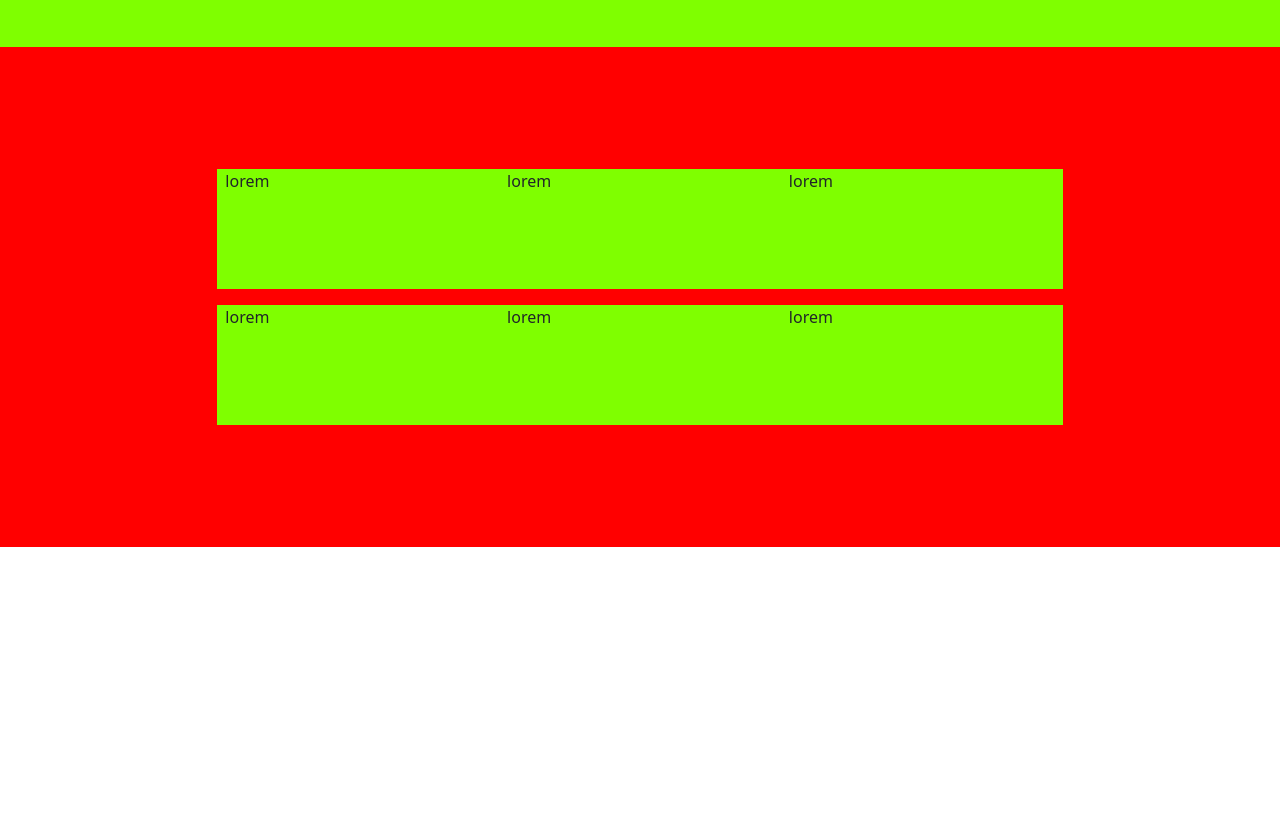
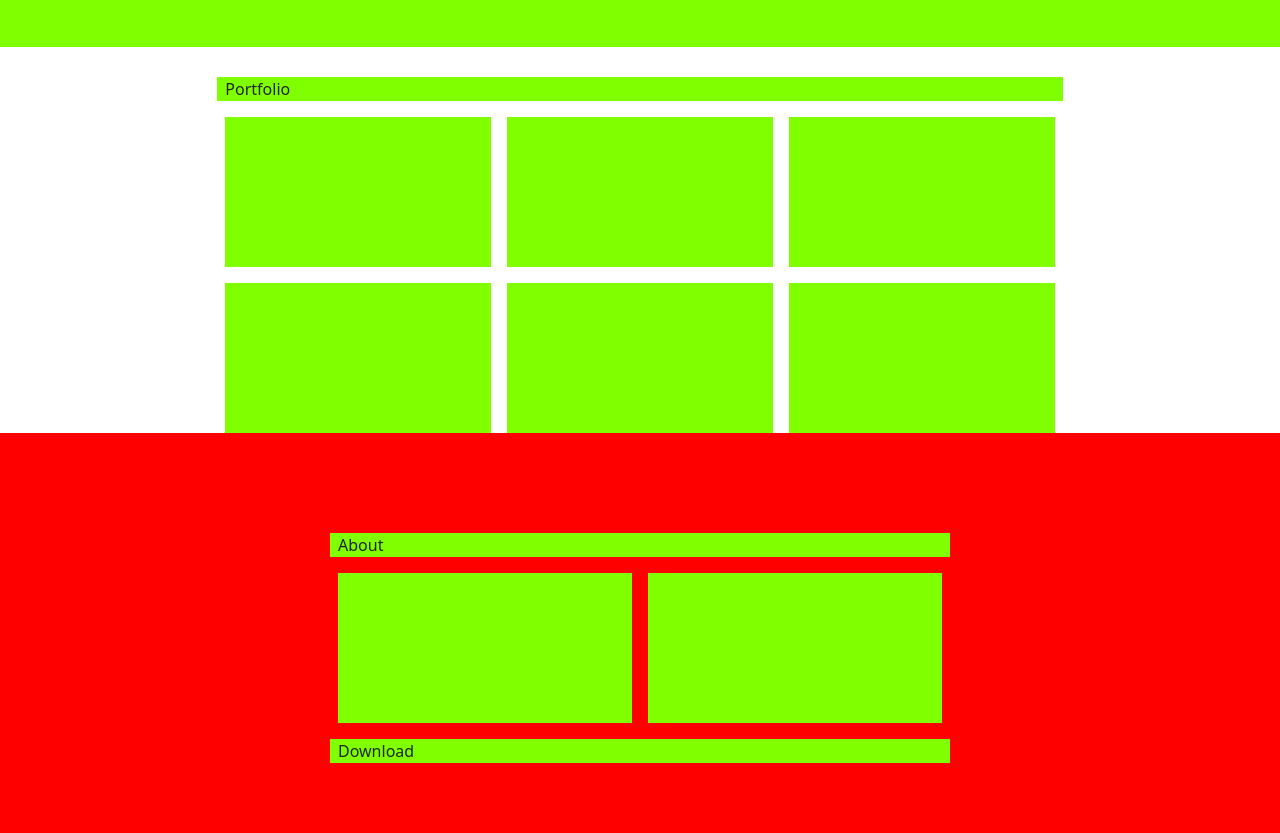
Before and after one commit to furvietto/html-css-bootstrap-freelancer, a plain HTML site: page index.html in a window 1280 px wide. Shown: the part 413-1246 px from the top of the page. Before the commit the page ends 960 px from the top, so only its background shows below. Drawn offline with nearby package versions, Linux system fonts and the light colour scheme.

Commit message:
problem portfolio

```diff
--- a/css/style.css
+++ b/css/style.css
@@ -16,16 +16,18 @@
     background-color: white;
 }
 
+
+
  .h-60 {
     height: 60px;
 }
 
-.h-120 {
-    height: 120px;
+.h-150 {
+    height: 150px;
 }
 
 .h-400 {
-    height: 400px;
+    min-height: 400px;
 }
 
 .h-300 {
@@ -33,5 +35,9 @@
 }
 
 .h-500 {
-    height: 500px;
+    min-height: 500px;
 }
+
+.p-top {
+    padding-top: 30px;
+}
--- a/index.html
+++ b/index.html
@@ -13,34 +13,77 @@
 
 <body>
     <header class="container-fluid">
-        <div class="bc-color-red row justify-content-lg-center align-items-center h-60">
-            <div class="col-lg-5 bc-color-green">
+        <!-- nav -->
+        <div class="bc-color-red row justify-content-sm-center justify-content-md-center justify-content-lg-center align-items-center h-60">
+            <div class="col-sm-9 col-md-5 col-lg-5 bc-color-green">
                 Column
             </div>
-            <div class="col-lg-5 bc-color-green">
+            <div class="col-sm-2 col-md-5 col-lg-5 bc-color-green">
                 Column
             </div>
         </div>
 
-        <div class="row justify-content-lg-center align-items-center h-400 bc-color-green">
-            <div class="col-lg-6 h-300 bc-color-red"></div>
+        <!-- header -->
+        <div class="row justify-content-sm-center justify-content-md-center justify-content-lg-center align-items-center h-400 bc-color-green">
+            <div class="col-sm-8 col-md-6 col-lg-6 h-300 bc-color-red"></div>
         </div>
     </header>
 
-    <main class="container-fluid">
-        <div class="row justify-content-lg-center align-items-center h-500 bc-color-red">
-            <div class="col-lg-8 ">
-                <div class="row row-cols-2 row-cols-lg-3 g-2 g-lg-3">
-                    <!-- <div class="col-lg-12 bc-color-green">Portfolio</div> -->
-                    <div class="col-3 h-120  bc-color-green">lorem</div>
-                    <div class="col-3 h-120 bc-color-green">lorem</div>
-                    <div class="col-3 h-120  bc-color-green">lorem</div>
-                    <div class="col-3 h-120  bc-color-green">lorem</div>
-                    <div class="col-3 h-120  bc-color-green">lorem</div>
-                    <div class="col-3 h-120  bc-color-green">lorem</div>
+    <!-- portfolio -->
+
+    <main class="container-fluid p-top">
+        <div class="row justify-content-sm-center justify-content-md-center justify-content-lg-center align-items-center h-500">
+            <div class="col-sm-12 col-md-10 col-lg-8 ">
+                <div class="row g-sm-3 g-md-3 g-lg-3 row-cols-sm-1 row-cols-md-2 row-cols-lg-3 justify-content-sm-center justify-content-md-center justify-content-lg-center">
+
+                     <div class="col-sm-12 col-md-10 col-lg-12 bc-color-green">Portfolio</div>
+
+                    <div class="col-sm-12 col-md-5 col-lg-4">
+                        <div class="bc-color-green h-150 ">
+                        </div >
+                    </div>
+                    <div class="col-sm-12 col-md-5 col-lg-4">
+                        <div class="bc-color-green h-150 ">
+                        </div >
+                    </div>
+                    <div class="col-sm-12 col-md-5 col-lg-4">
+                        <div class="bc-color-green h-150 ">
+                        </div >
+                    </div>
+                    <div class="col-sm-12 col-md-5 col-lg-4">
+                        <div class="bc-color-green h-150 ">
+                        </div >
+                    </div>
+                    <div class="col-sm-12 col-md-5 col-lg-4">
+                        <div class="bc-color-green h-150 ">
+                        </div >
+                    </div>
+                    <div class="col-sm-12 col-md-5 col-lg-4">
+                        <div class="bc-color-green h-150 ">
+                        </div >
+                    </div>
+                </div>
+            </div>
+
+            <div class="row justify-content-sm-center justify-content-md-center justify-content-lg-center align-items-center h-400 bc-color-red  p-top">
+                <div class="col-sm-10 col-md-8 col-lg-6 ">
+                    <div class="row g-sm-3 g-md-3 g-lg-3 row-cols-sm-1 row-cols-md-2 row-cols-lg-2 justify-content-sm-center justify-content-md-center justify-content-lg-center">
+                        <div class="col-sm-2 col-md-8 col-lg-12 bc-color-green">About</div>
+                        <div class="col-sm-12 col-md-6 col-lg-6">
+                            <div class="bc-color-green h-150 ">
+                            </div >
+                        </div>
+                        <div class="col-sm-12 col-md-6 col-lg-6">
+                            <div class="bc-color-green h-150 ">
+                            </div >
+                        </div>
+                        <div class="col-sm-2 col-md-8 col-lg-12 bc-color-green">Download</div>
+                    </div>
                 </div>
             </div>
         </div>
+
+
     </main>
 
     <footer>
```
